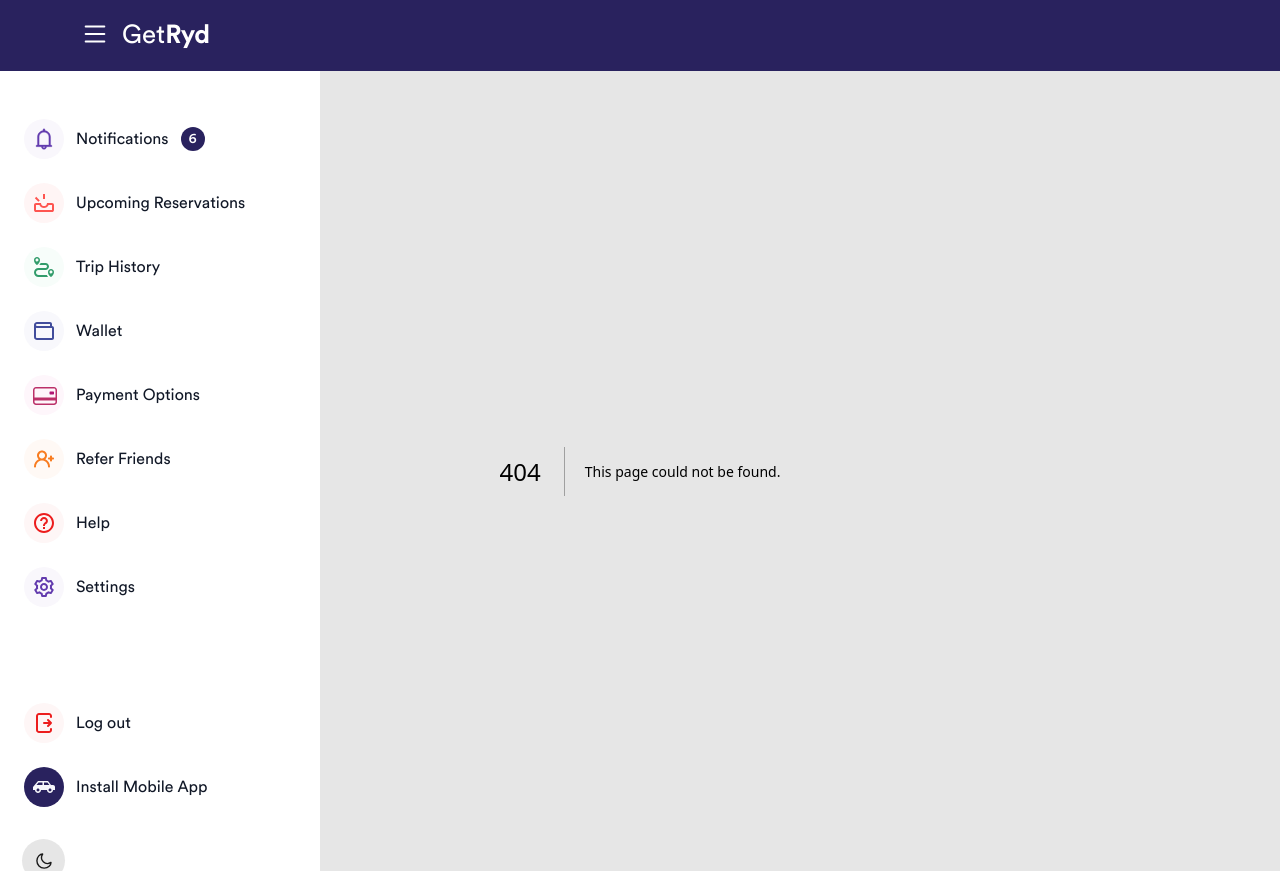
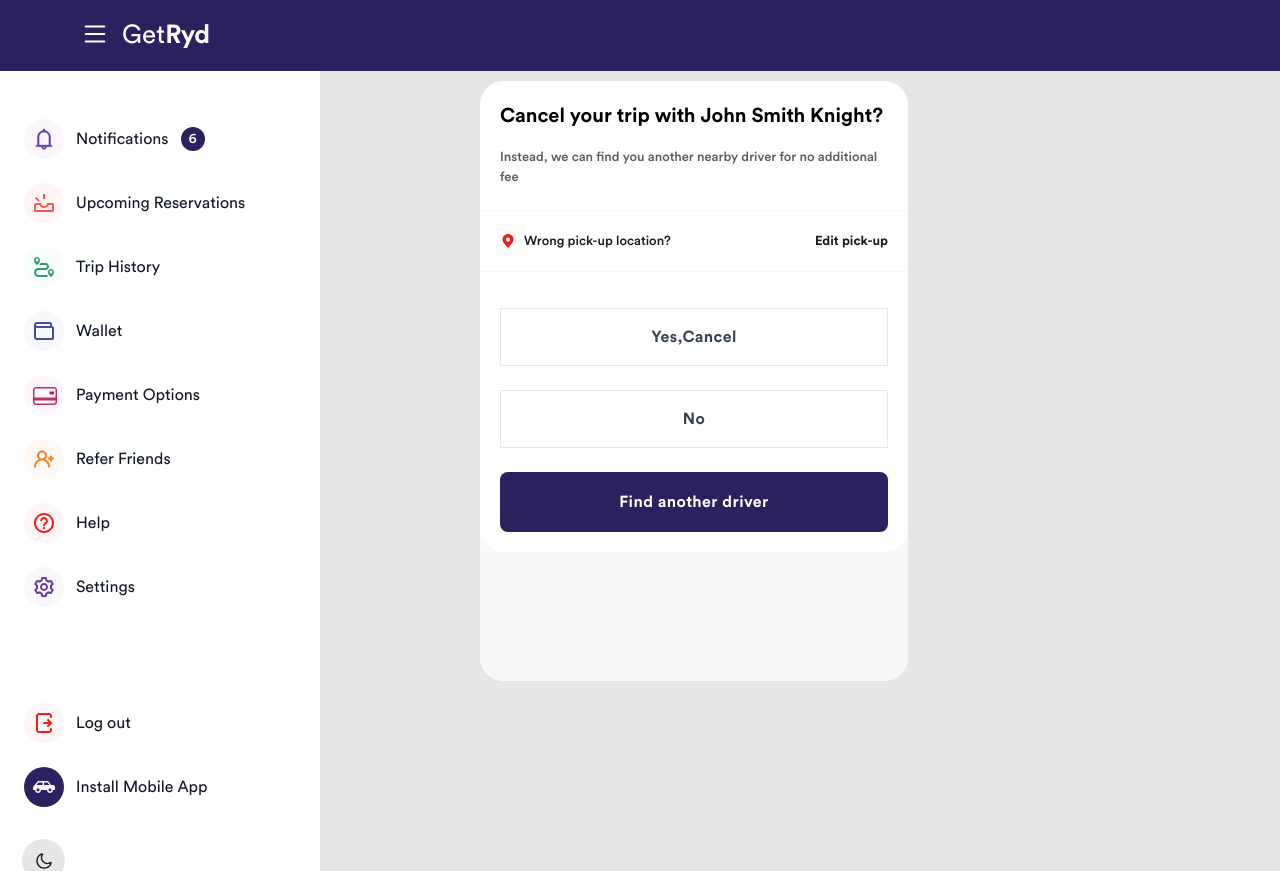
Before and after one commit to shohan-ch/ride-sharing-platform, a Next.js app: page /request_ride/cancel_ride in a window 1280 px wide. Before the commit this address had no page. Built offline with nearby package versions, Linux system fonts and the light colour scheme.

Commit message:
Cancel ride page initially done

```diff
--- /dev/null
+++ b/src/components/RequestRide/CancelRide/CancelRideView.jsx
@@ -0,0 +1,63 @@
+import Button from "@/components/Utils/Button/Button";
+import MapImageContainer from "@/components/Utils/Container/MapImageContainer";
+import IconSvg from "@/icons/IconSvg";
+import Link from "next/link";
+
+const CancelRideView = () => {
+  return (
+    <>
+      <section className="sec items-center justify-center md:block md:h-full md:w-full lg:flex lg:justify-start lg:pl-[480px] lg:pt-[10px] 2xs:block 2xs:h-full 2xs:w-full">
+        <div className="wrapper bg-[background: rgba(0, 0, 0, 0.5)] relative h-full bg-gray-1 dark:bg-dark-bg sm:dark:border-0 lg:w-[428px] lg:rounded-3xl lg:dark:border  2xl:min-h-[85vh] 3xl:min-h-[88vh]  2xs:w-auto 2xs:pb-10 2xs:dark:border-0">
+          <div className="h-full overflow-y-auto overflow-x-hidden border-0 bg-gray-1 dark:bg-dark-bg sm:pt-0 sm:text-left lg:h-[460px] lg:rounded-3xl lg:pt-0 xl:h-[600px] 2xl:h-[500px] 3xl:h-[750px] 2xs:px-0 2xs:pt-0 2xs:text-left">
+            <div className="pb-[25px] blur-[3px] brightness-75 dark:bg-dark-bg sm:hidden md:pb-10">
+              <div className="absolute top-7 mb-12 flex items-center px-5">
+                <Link href="/request_ride/location">
+                  <img src="/assets/icons/backbgWhite.svg" alt="svg_icon" />
+                </Link>
+              </div>
+              <MapImageContainer />
+            </div>
+            <div className="absolute bottom-0 w-full rounded-3xl bg-bg-color py-5 dark:bg-dark-bg lg:relative">
+              <div className="border-b-[1px] border-[#F6F6F6] px-5 pb-6 dark:border-[#383838]">
+                <h2 className="mb-4 font-bold dark:text-white md:text-[16px] lg:text-[20px] 2xs:text-[14px]">
+                  Cancel your trip with John Smith Knight?
+                </h2>
+                <p className="text-[13px] font-medium text-gray-light dark:text-gray-1 ">
+                  Instead, we can find you another nearby driver for no
+                  additional fee
+                </p>
+              </div>
+              <div className="mb-6 flex justify-between border-b-[1px] border-[#F6F6F6] bg-bg-color p-5 dark:border-[#383838] dark:bg-dark-2">
+                <div className="flex items-center gap-2">
+                  <IconSvg name={"locationRed"} />
+                  <p className="text-[13px] font-[450] text-black dark:text-gray-1 ">
+                    Wrong pick-up location?
+                  </p>
+                </div>
+                <button
+                  onclick="location.href='./confirm_pickup_location.html'"
+                  className="text-[13px] font-bold text-black  dark:text-gray-1"
+                >
+                  Edit pick-up
+                </button>
+              </div>
+
+              <div className="space-y-6 px-5">
+                <Button color="gray" className="border bg-white">
+                  Yes,Cancel
+                </Button>
+
+                <Button color="gray" className="border bg-white">
+                  No
+                </Button>
+                <Button color="blue">Find another driver</Button>
+              </div>
+            </div>
+          </div>
+        </div>
+      </section>
+    </>
+  );
+};
+
+export default CancelRideView;
--- a/src/components/RequestRide/StartRide/StartRideView.jsx
+++ b/src/components/RequestRide/StartRide/StartRideView.jsx
@@ -9,7 +9,6 @@ const StartRideView = () => {
         <div className="wrapper relative h-full bg-bg-color dark:bg-dark-bg sm:dark:border-0 lg:w-[428px] lg:rounded-3xl lg:dark:border 2xl:min-h-[85vh] 3xl:min-h-[88vh] 2xs:w-auto 2xs:pb-10 2xs:dark:border-0">
           <div className="">
             {/* For small Devices */}
-
             <div>
               <ShareNavigatorView />
             </div>
--- /dev/null
+++ b/src/pages/request_ride/cancel_ride.js
@@ -0,0 +1,7 @@
+import CancelRideView from "@/components/RequestRide/CancelRide/CancelRideView";
+
+const CancelRidePage = () => {
+  return <CancelRideView />;
+};
+
+export default CancelRidePage;
```
Also changed, not shown: src/icons/IconSvg.js.
